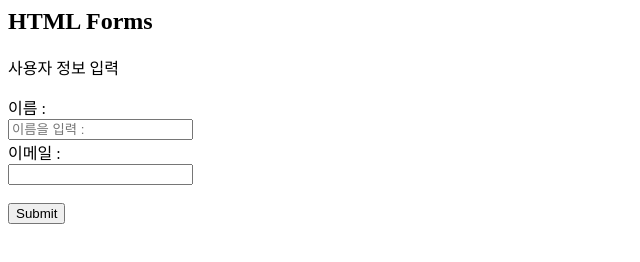
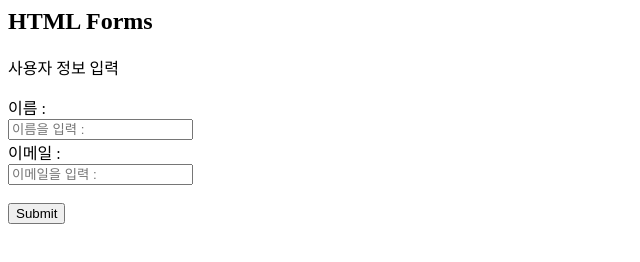
Before and after one commit to ksh01p/Project2_test, a plain HTML site: page index.html in a window 1280 px wide. Shown: the full height of the page, 0-640 px from the left. Drawn offline with Linux system fonts and the light colour scheme.

Commit message:
이메일 입력 부분 수정

```diff
--- a/index.html
+++ b/index.html
@@ -10,7 +10,7 @@
     <input type = "text" id = "uname" name = "uname" placeholder = "이름을 입력 : "><br>
 
     <label for = "email">이메일 : </label><br>
-    <input type = "text" id = "email"><br><br>
+    <input type = "text" id = "email" placeholder = "이메일을 입력 : "><br><br>
 
     <input type = "submit" value = "Submit">
 
```
